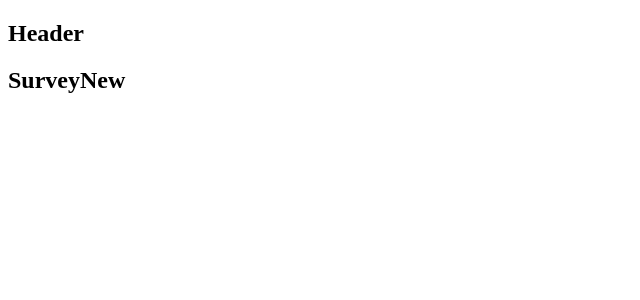
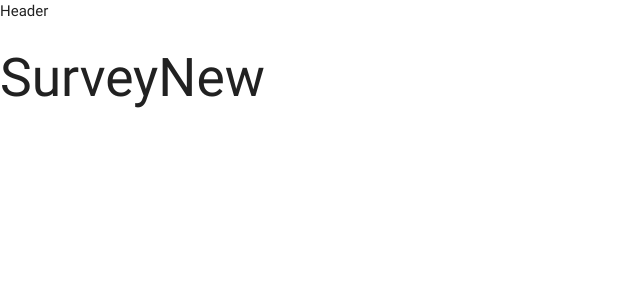
Before and after one commit to ruevaughn/emaily, a React (Create React App) app in the folder client/: page /surveys/new in a window 1280 px wide. Shown: the top 300 px of the page, without its empty margins (0-640 px from the left). Built offline with nearby package versions, Linux system fonts and the light colour scheme.

Commit message:
Add true Header component and materalize npm package with ONLY CSS files, include using webpack

```diff
--- a/client/package.json
+++ b/client/package.json
@@ -8,6 +8,7 @@
     }
   },
   "dependencies": {
+    "materialize-css": "^0.100.2",
     "react": "^16.4.0",
     "react-dom": "^16.4.0",
     "react-redux": "^5.0.7",
--- a/client/src/components/App.js
+++ b/client/src/components/App.js
@@ -1,7 +1,7 @@
 import React from 'react';
 import { BrowserRouter, Route } from 'react-router-dom';
 
-const Header = () => <h2>Header</h2>
+import Header from './Header'
 const Dashboard = () => <h2>Dashboard</h2>
 const SurveyNew = () => <h2>SurveyNew</h2>
 const Landing = () => <h2>Landing</h2>
--- /dev/null
+++ b/client/src/components/Header.js
@@ -0,0 +1,13 @@
+import React, { Component } from 'react';
+
+class Header extends Component {
+  render() {
+    return (
+      <div>
+        Header
+      </div>
+    )
+  }
+}
+
+export default Header;
--- a/client/src/index.js
+++ b/client/src/index.js
@@ -1,3 +1,4 @@
+import 'materialize-css/dist/css/materialize.min.css';
 import React from 'react';
 import ReactDOM from 'react-dom';
 import { Provider } from 'react-redux';
```
Also changed, not shown: 1 other file (tests, documents, lock files or other folders).
